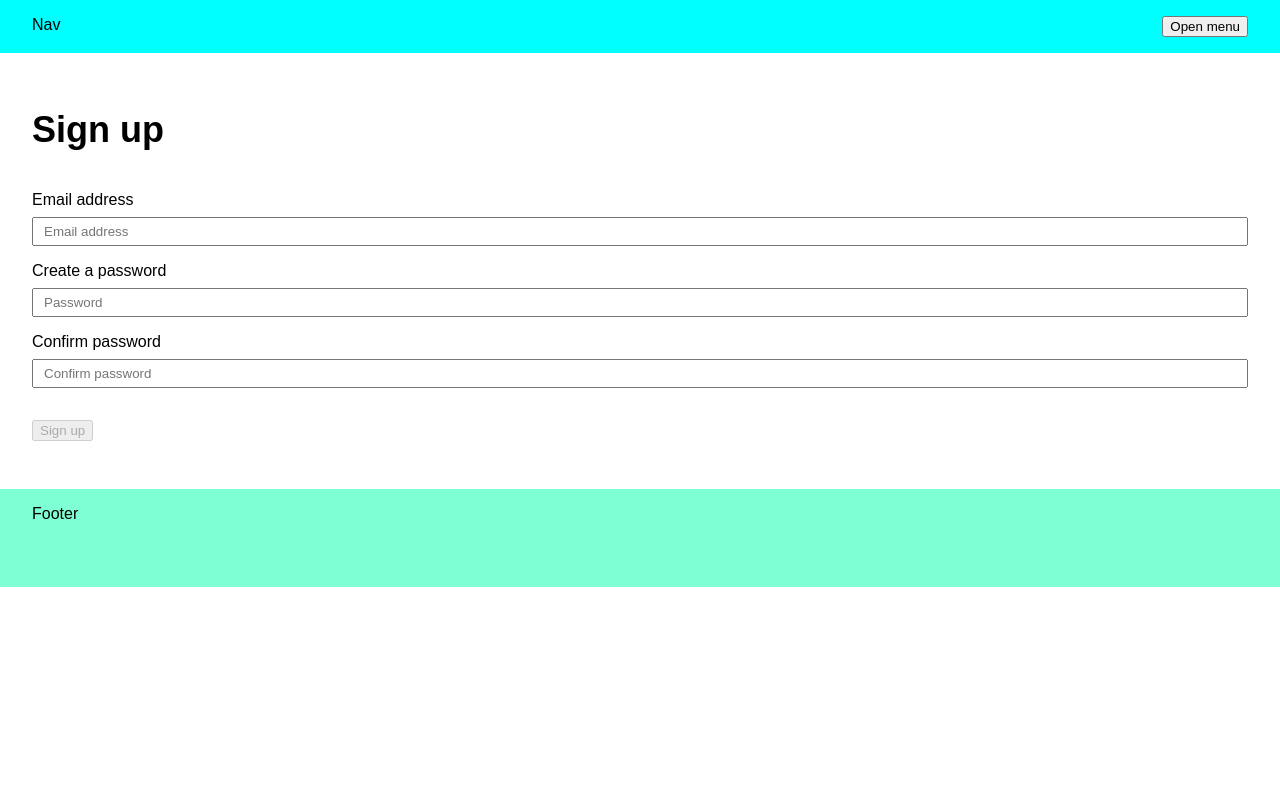
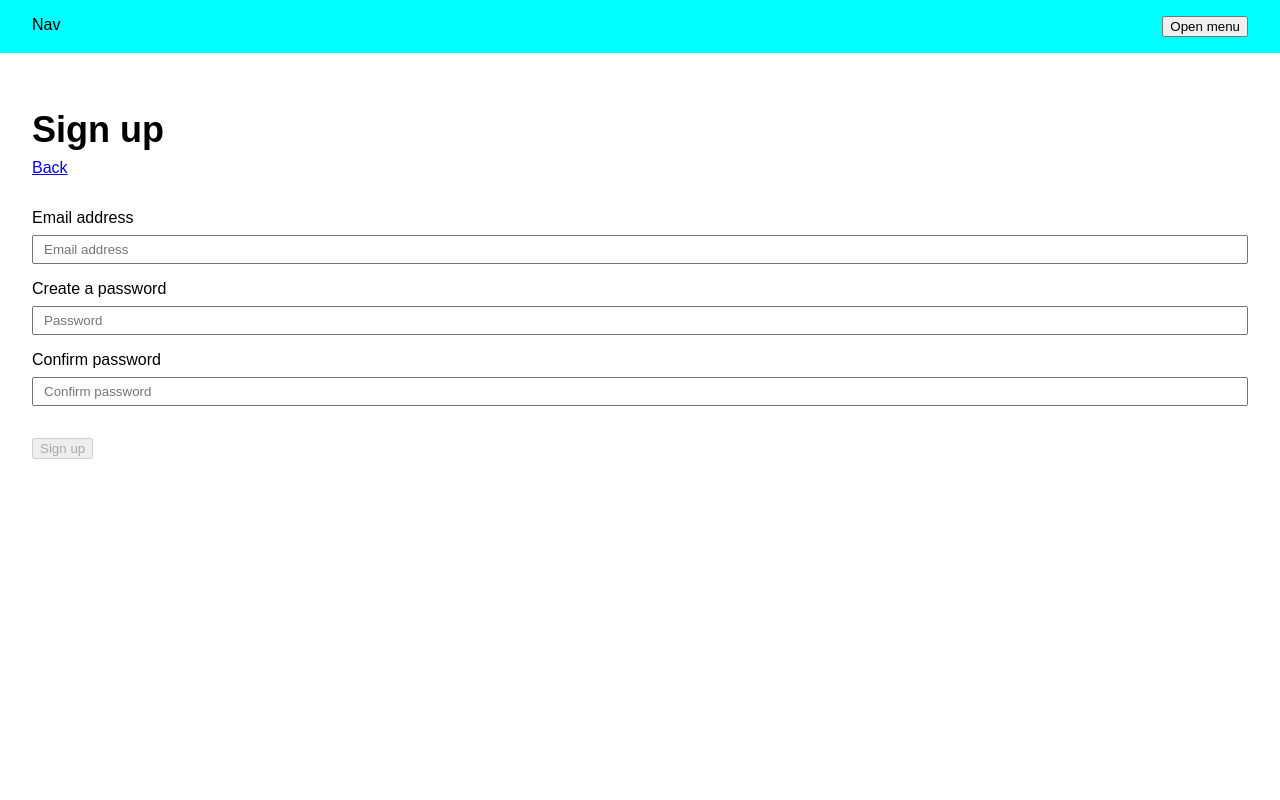
Before and after one commit to valdelaseras/nature-counts, a SvelteKit app: page /signup in a window 1280 px wide. Shown: the top 800 px of the page. Built offline with nearby package versions, Linux system fonts and the light colour scheme; no server answers.

Commit message:
[routing] minor routing adjustments

```diff
--- a/src/lib/components/PageHeader.svelte
+++ b/src/lib/components/PageHeader.svelte
@@ -3,9 +3,12 @@
 	import { page } from '$app/state';
 
 	// Functions
-	import { resolvePageName } from '$lib/shared/pages.js';
+	import { PAGE_PATH, resolvePageName } from '$lib/shared/pages.js';
 
-	let { displayQuickNav = true } = $props();
+	let {
+		displayQuickNav = true,
+		quickNavTarget = 'dashboard'
+	} = $props();
 
 	let pageName = resolvePageName(page.url.pathname);
 </script>
@@ -17,7 +20,7 @@
 
 	{#if displayQuickNav}
 		<nav aria-label="Site navigation">
-			<a href="/dashboard">To dashboard</a>
+			<a href={PAGE_PATH[quickNavTarget]}>Back</a>
 		</nav>
 	{/if}
 </header>
--- a/src/routes/(authenticated)/dashboard/+page.svelte
+++ b/src/routes/(authenticated)/dashboard/+page.svelte
@@ -40,7 +40,6 @@
 
 <style lang="css">
 	.tile-list {
-		background-color: rebeccapurple;
 		padding-left: 0;
 		list-style: none;
 		display: flex;
--- a/src/routes/(public)/login/+page.svelte
+++ b/src/routes/(public)/login/+page.svelte
@@ -54,7 +54,7 @@
 	const formIsValid = $derived(emailIsValid && passwordIsValid);
 </script>
 
-<PageHeader displayQuickNav={false} />
+<PageHeader quickNavTarget='landing' />
 
 <form method="POST" action="?/login">
 	<div class="form-group">
--- a/src/routes/(public)/signup/+page.svelte
+++ b/src/routes/(public)/signup/+page.svelte
@@ -51,7 +51,7 @@
 	const formIsValid = $derived(passwordIsValid && emailIsValid);
 </script>
 
-<PageHeader displayQuickNav={false} />
+<PageHeader quickNavTarget='landing' />
 
 <form method="POST" action="?/signup">
 	<div class="form-group">
--- a/static/index.css
+++ b/static/index.css
@@ -1,7 +1,13 @@
 @import './styles/typography.css';
+
+@import './styles/components/button.css';
 @import './styles/components/form.css';
 
 body {
 	margin: 0;
 	padding: 0;
 }
+
+main {
+	min-height: 100vh;
+}
--- /dev/null
+++ b/static/styles/components/button.css
@@ -0,0 +1,3 @@
+button:hover {
+    cursor: pointer;
+}
```
